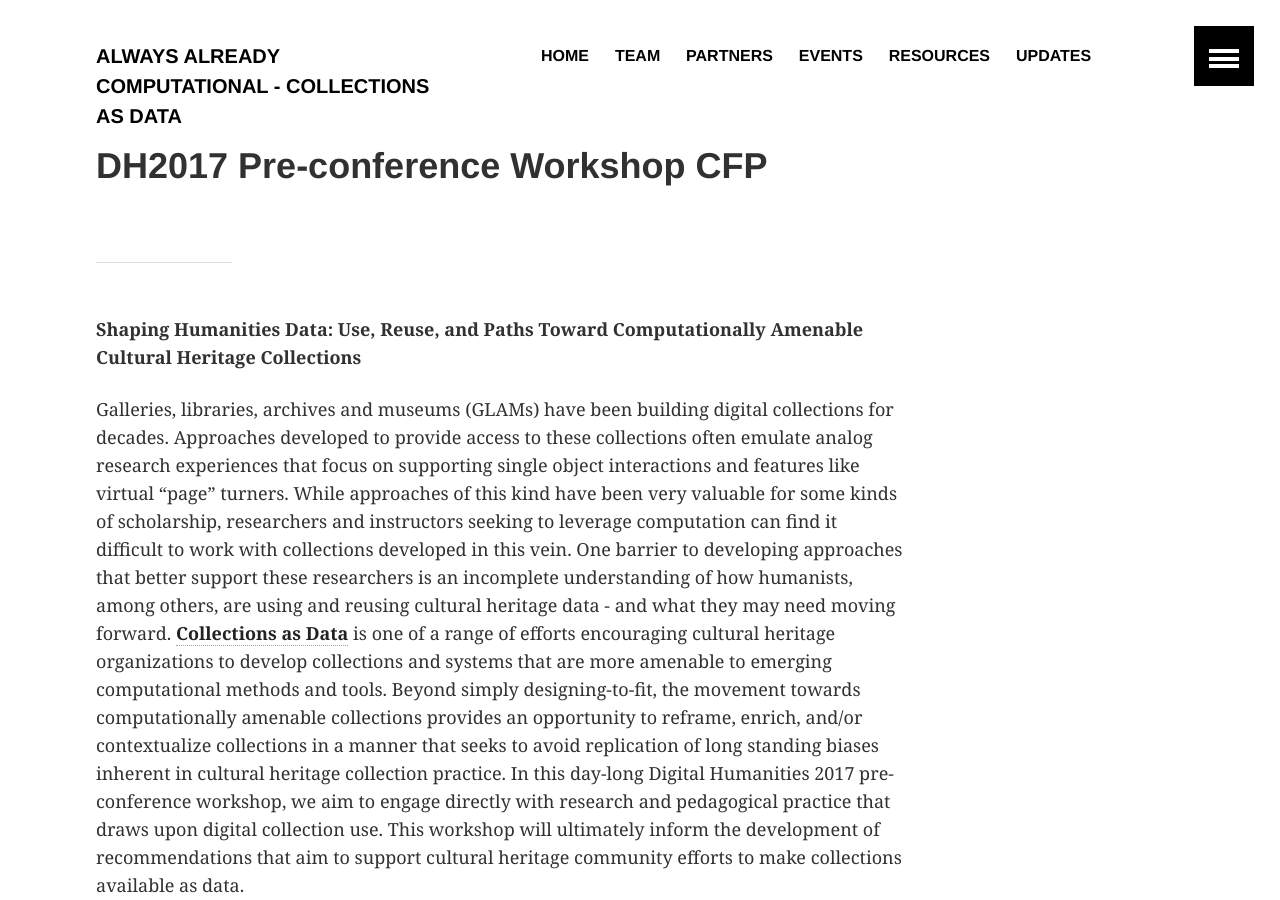
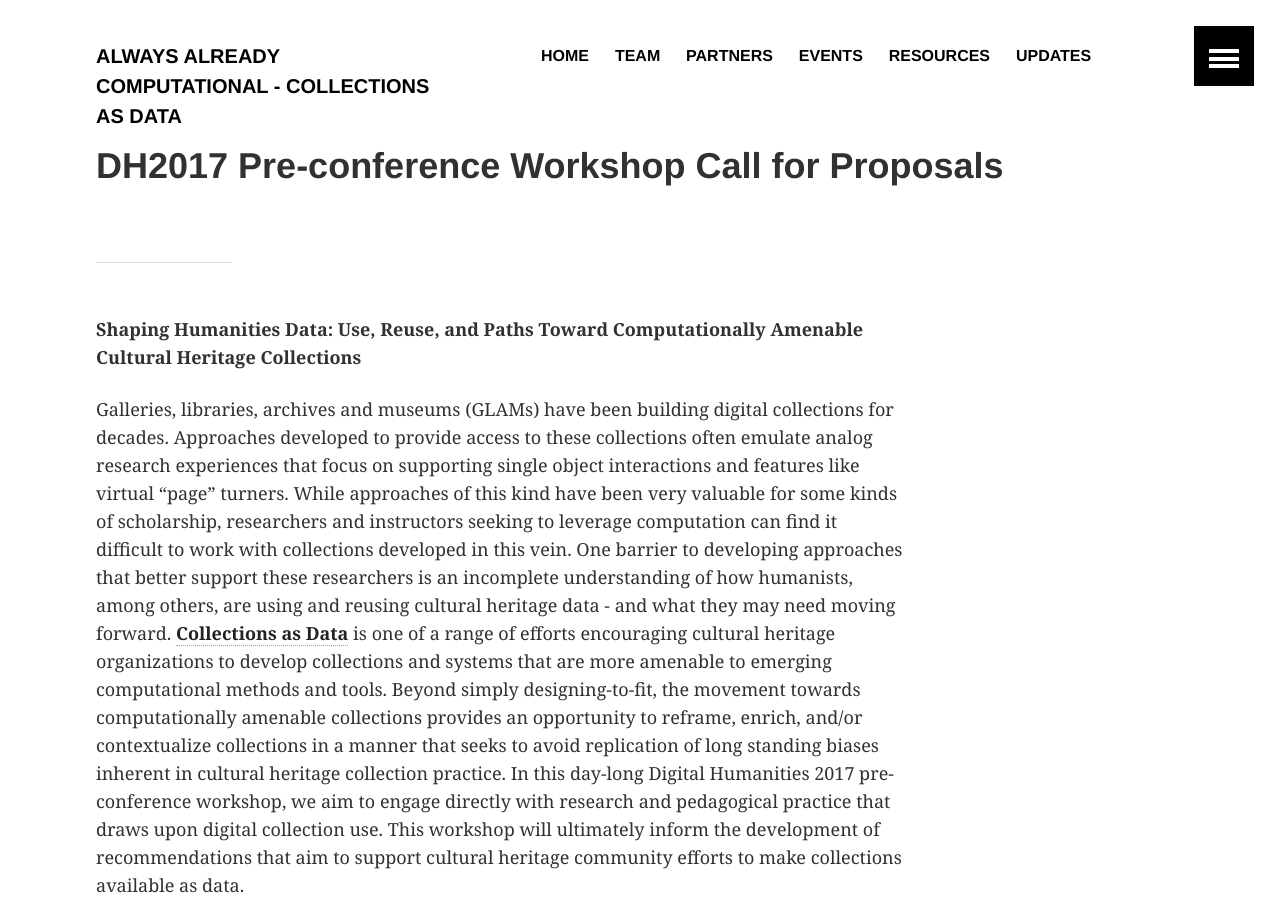
Before and after one commit to collectionsasdata/collectionsasdata.github.io, a Jekyll site: the page built from _posts/2017-4-7-dh2017.markdown, in a window 1280 px wide and 900 px high. Built offline with Jekyll 4.4.1, drawn with Linux system fonts in a browser that asks for light colours.

Commit message:
Update 2017-4-7-dh2017.markdown

```diff
--- a/_posts/2017-4-7-dh2017.markdown
+++ b/_posts/2017-4-7-dh2017.markdown
@@ -1,6 +1,6 @@
 ---
 layout: article
-title:  "DH2017 Pre-conference Workshop CFP"
+title:  "DH2017 Pre-conference Workshop Call for Proposals"
 date:   2017-4-7
 teaser: "Shaping Humanities Data: Use, Reuse, and Paths Toward Computationally Amenable Cultural Heritage Collections"
 ---
```
